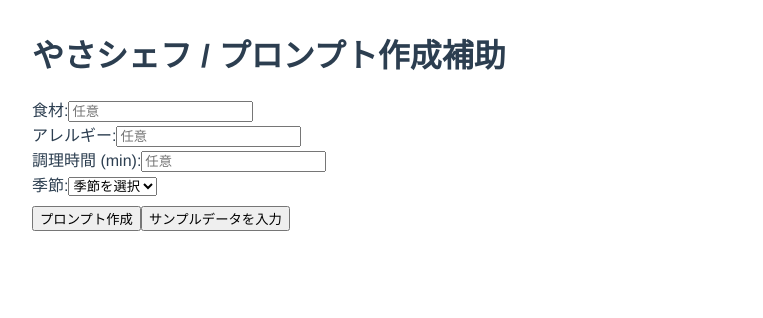
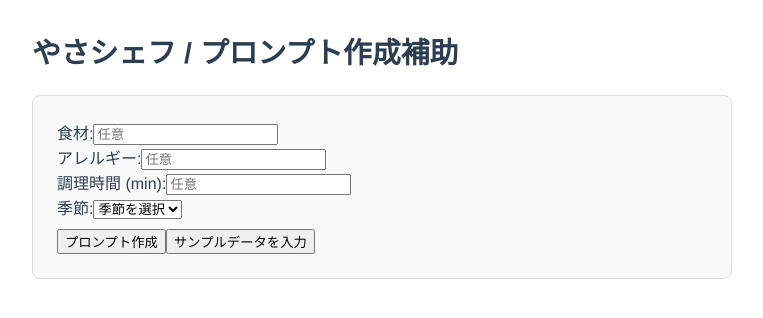
Before and after one commit to marunaka-food-corp/yasa-chef-prompt, a Vue app: page / in a window 1280 px wide. Shown: the top 318 px of the page, without its empty margins (258-1021 px from the left). Built offline with nearby package versions, Linux system fonts and the light colour scheme.

Commit message:
Update App.vue

```diff
--- a/src/App.vue
+++ b/src/App.vue
@@ -110,6 +110,18 @@ export default {
   max-width: 700px;
 }
 
+h1 {
+  font-size: 1.8rem;
+  margin-bottom: 1.5rem;
+}
+
+.card {
+  background-color: #f9f9f9;
+  padding: 1.5rem;
+  border: 1px solid #ddd;
+  border-radius: 8px;
+}
+
 .generated-prompt {
   margin-top: 60px;
 }
```
